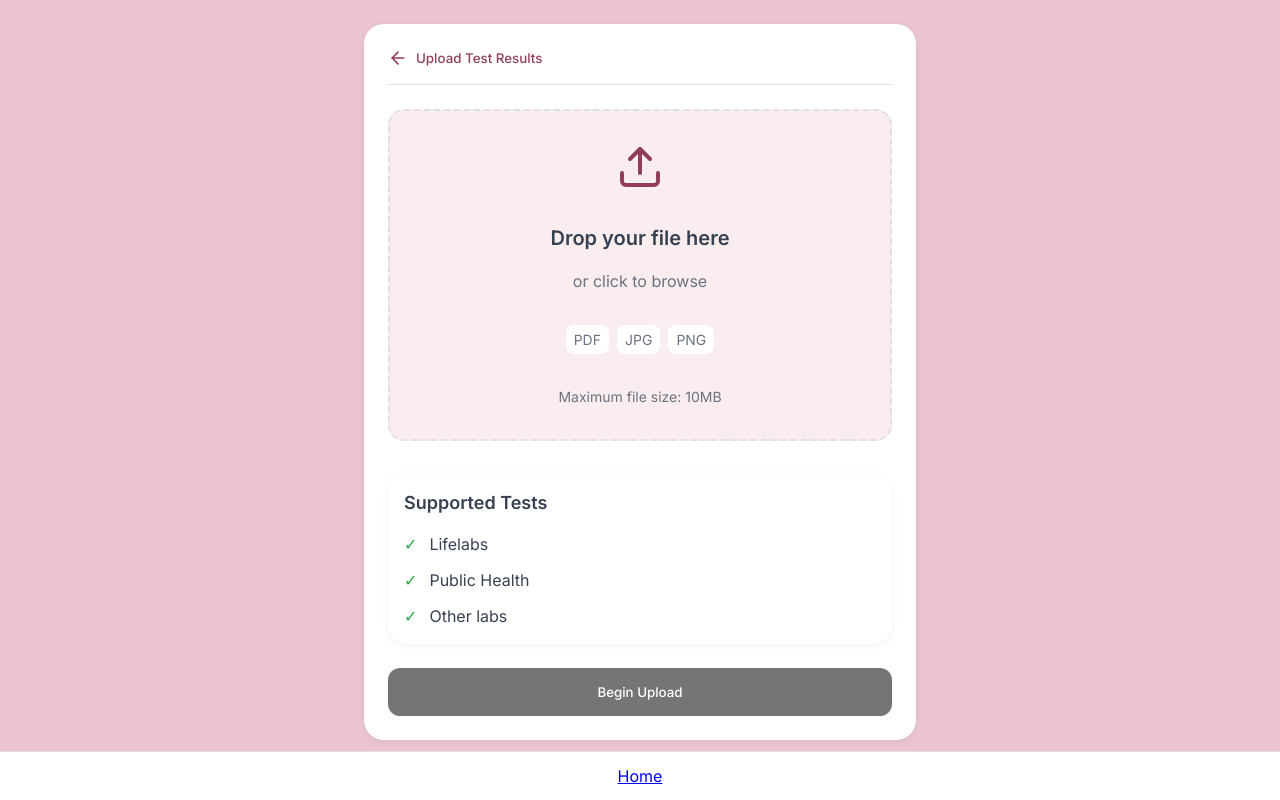
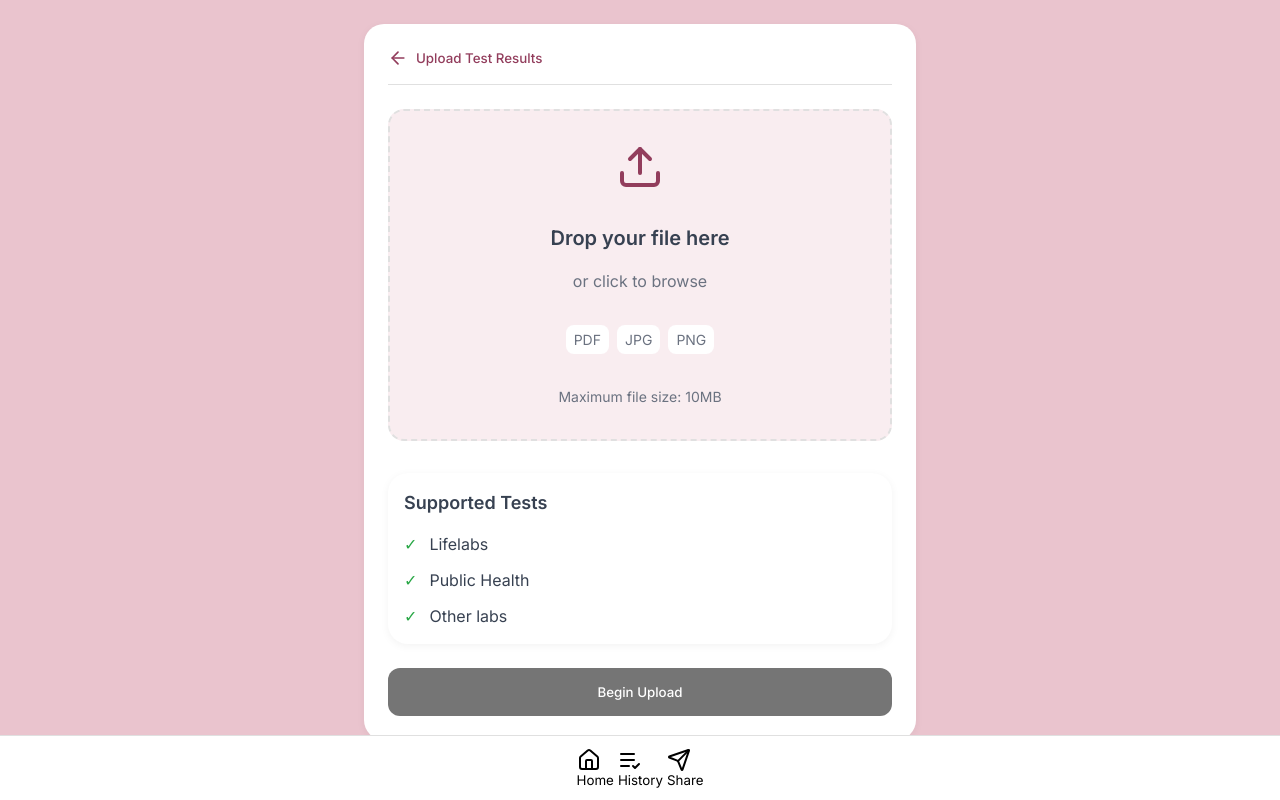
Before and after one commit to nameisbri/discloser, a React (Vite) app: page /upload in a window 1280 px wide. Built offline with nearby package versions, Linux system fonts and the light colour scheme.

Commit message:
add navigation links throughout app

```diff
--- a/src/components/ActionButtons/ActionButtons.jsx
+++ b/src/components/ActionButtons/ActionButtons.jsx
@@ -14,7 +14,10 @@ const ActionButtons = () => {
         <Upload className="action-buttons__icon" />
         <span className="action-buttons__text">Upload Results</span>
       </button>
-      <button className="action-buttons__button">
+      <button
+        className="action-buttons__button"
+        onClick={() => navigate("/reminders")}
+      >
         <Calendar className="action-buttons__icon" />
         <span className="action-buttons__text">Set Reminder</span>
       </button>
--- a/src/components/Navigation/Navigation.jsx
+++ b/src/components/Navigation/Navigation.jsx
@@ -1,16 +1,41 @@
 import "./Navigation.scss";
+import { useNavigate } from "react-router-dom";
+
+import { House, ListCheck, Send } from "lucide-react";
 
 const Navigation = () => {
+  const navigate = useNavigate();
   return (
     <nav className="nav">
       <ul className="nav__list">
         <li className="nav__item nav__item--active">
-          <a href="#" className="nav__link">
-            <span className="nav__icon">{/* Home icon */}</span>
+          <button href="#" className="nav__link" onClick={() => navigate("/")}>
+            <span className="nav__icon">
+              <House />
+            </span>
             Home
-          </a>
+          </button>
+          <button
+            href="#"
+            className="nav__link"
+            onClick={() => navigate("/results")}
+          >
+            <span className="nav__icon">
+              <ListCheck />
+            </span>
+            History
+          </button>
+          <button
+            href="#"
+            className="nav__link"
+            onClick={() => navigate("/share")}
+          >
+            <span className="nav__icon">
+              <Send />
+            </span>
+            Share
+          </button>
         </li>
-        {/* Other nav items */}
       </ul>
     </nav>
   );
--- a/src/components/Navigation/Navigation.scss
+++ b/src/components/Navigation/Navigation.scss
@@ -19,12 +19,17 @@
   }
 
   &__item {
-    @include flex(column, center, center, map.get($spacing, "xxs"));
+    @include flex(row, center, center, map.get($spacing, "xxs"));
     color: map.get($colors, "secondary");
 
     &--active {
       color: map.get($colors, "primary");
     }
+  }
+
+  &__link {
+    display: flex;
+    flex-direction: column;
   }
 
   &__icon {
--- a/src/components/RecentResults/RecentResults.jsx
+++ b/src/components/RecentResults/RecentResults.jsx
@@ -1,6 +1,8 @@
 import "./RecentResults.scss";
+import { useNavigate } from "react-router-dom";
 
 const RecentResults = ({ results }) => {
+  const navigate = useNavigate();
   const resultsArray = results?.results || [];
 
   const recentResults = resultsArray
@@ -86,7 +88,12 @@ const RecentResults = ({ results }) => {
         ))}
       </div>
 
-      <button className="results__view-all">View All Results</button>
+      <button
+        className="results__view-all"
+        onClick={() => navigate("/results")}
+      >
+        View All Results
+      </button>
     </div>
   );
 };
--- a/src/components/TestingSchedule/TestingSchedule.jsx
+++ b/src/components/TestingSchedule/TestingSchedule.jsx
@@ -1,7 +1,9 @@
 import "./TestingSchedule.scss";
 import { CalendarDays, Clock } from "lucide-react";
+import { useNavigate } from "react-router-dom";
 
 const TestingSchedule = ({ reminder }) => {
+  const navigate = useNavigate();
   const formatDate = (dateString) => {
     return new Date(dateString).toLocaleDateString("en-US", {
       month: "long",
@@ -69,7 +71,10 @@ const TestingSchedule = ({ reminder }) => {
         </div>
       )}
 
-      <button className="schedule__modify">
+      <button
+        className="schedule__modify"
+        onClick={() => navigate("/reminders")}
+      >
         {activeReminder ? "Modify Schedule" : "Set Schedule"}
       </button>
     </div>
```
